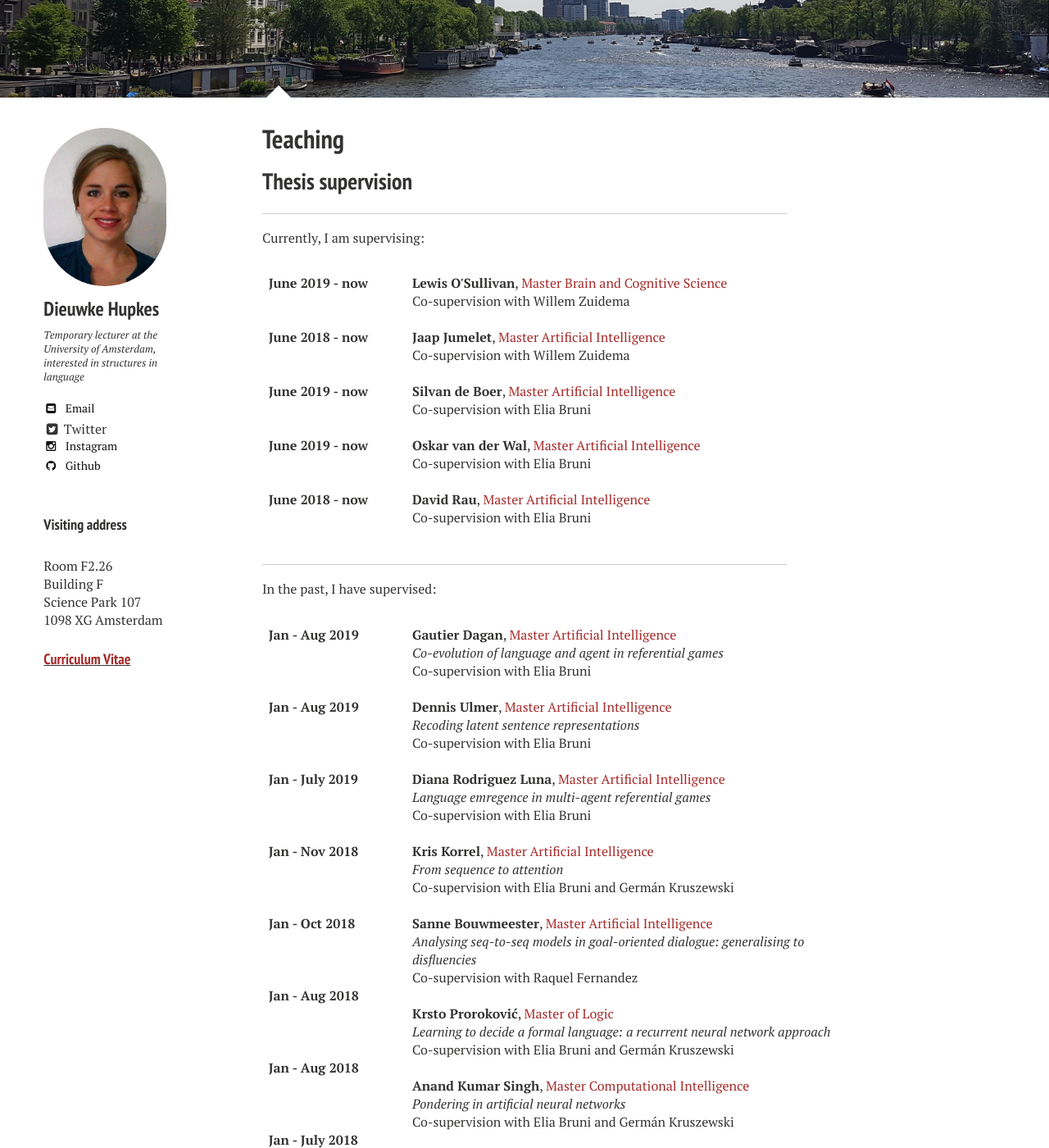
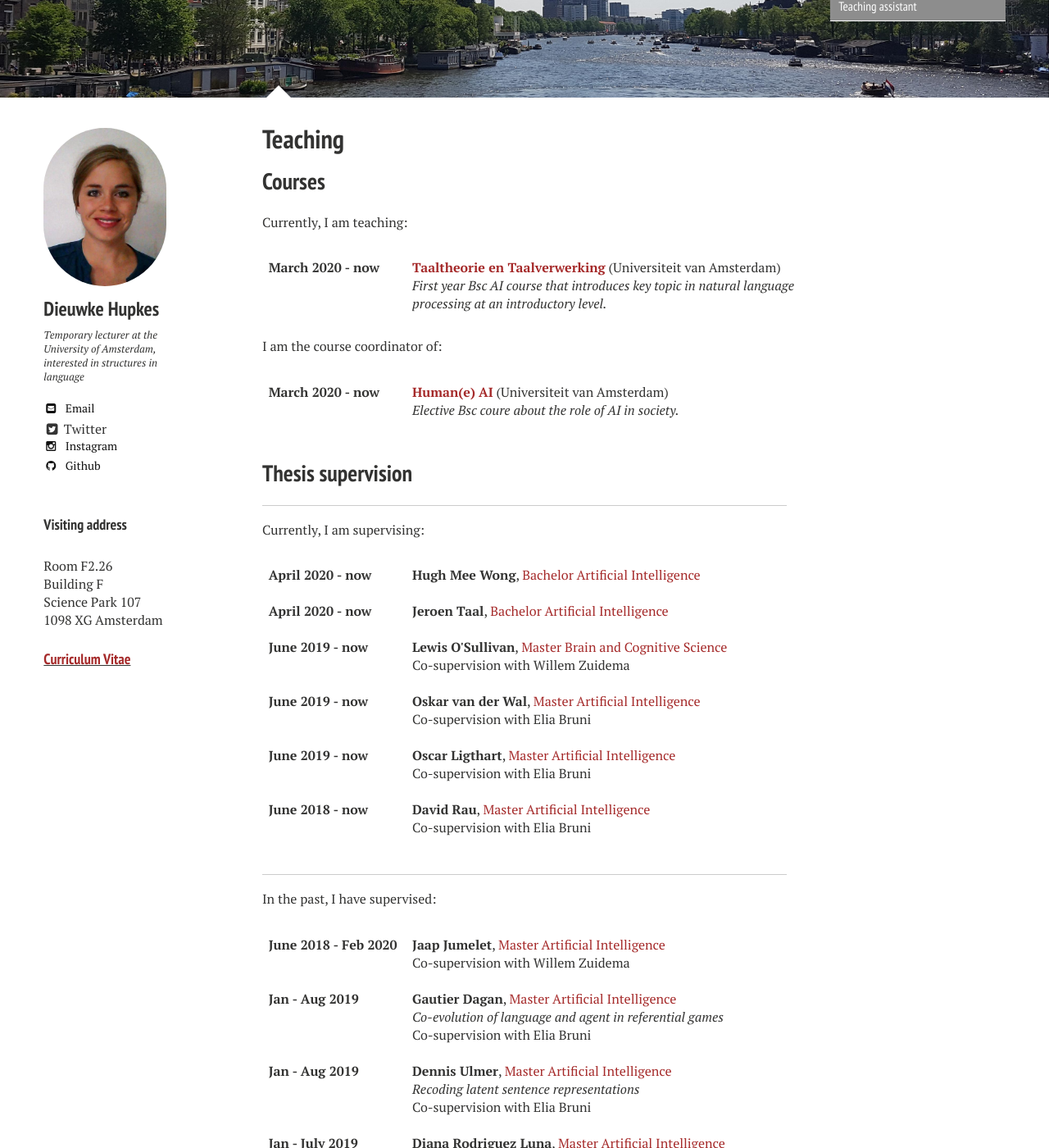
Before and after one commit to dieuwkehupkes/dieuwkehupkes.github.io, a Jekyll site: the page built from teaching.md, in a window 1280 px wide and 1400 px high, scrolled down 268 px. Shown: the whole window at 82% size. Built offline with Jekyll 4.4.1, drawn with Linux system fonts in a browser that asks for light colours; nearby versions of some CDN libraries; some of the changed text lies outside the part shown.

Commit message:
Update website

```diff
--- a/teaching.md
+++ b/teaching.md
@@ -42,6 +42,37 @@ image:
 
 </style>
 
+## Courses
+
+Currently, I am teaching:
+<div id="columns">
+    <div class="date column">
+        <b>
+        March 2020 - now
+        </b>
+    </div>
+    <div class="description column">
+        <b><a href="https://studiegids.uva.nl/xmlpages/page/2019-2020/zoek-vak/vak/72626" target="_blank"><font color="brown">Taaltheorie en Taalverwerking</font></a></b> (Universiteit van Amsterdam)
+        <br><i> First year Bsc AI course that introduces key topic in natural language processing at an introductory level. </i>
+        <br><br>
+    </div>
+</div>
+
+I am the course coordinator of:
+
+<div id="columns">
+    <div class="date column">
+        <b>
+        March 2020 - now
+        </b>
+    </div>
+    <div class="description column">
+        <b><a href="First year Bsc AI course that introduces key topic in natural language processing at an introductory level." target="_blank"><font color="brown">Human(e) AI</font></a></b> (Universiteit van Amsterdam)
+        <br><i> Elective Bsc coure about the role of AI in society.</i>
+        <br><br>
+    </div>
+</div>
+
 ## Thesis supervision
 <hr>
 
@@ -49,9 +80,11 @@ Currently, I am supervising:
 <div id="columns">
     <div class="date column">
         <b>
+        April 2020 - now
+        <br><br>
+        April 2020 - now
+        <br><br>
         June 2019 - now
-        <br><br><br>
-        June 2018 - now
         <br><br><br>
         June 2019 - now
         <br><br><br>
@@ -62,16 +95,17 @@ Currently, I am supervising:
         </b>
     </div>
     <div class="description column">
+        <b>Hugh Mee Wong</b>, <font color="brown">Bachelor Artificial Intelligence</font>
+        <br><br>
+        <b>Jeroen Taal</b>, <font color="brown">Bachelor Artificial Intelligence</font>
+        <br><br>
         <b>Lewis O'Sullivan</b>, <font color="brown">Master Brain and Cognitive Science</font>
         <br> Co-supervision with Willem Zuidema
         <br><br>
-        <b>Jaap Jumelet</b>, <font color="brown">Master Artificial Intelligence</font>
-        <br> Co-supervision with Willem Zuidema
-        <br><br>
-        <b>Silvan de Boer</b>, <font color="brown">Master Artificial Intelligence</font>
+        <b>Oskar van der Wal</b>, <font color="brown">Master Artificial Intelligence</font>
         <br> Co-supervision with Elia Bruni
         <br><br>
-        <b>Oskar van der Wal</b>, <font color="brown">Master Artificial Intelligence</font>
+        <b>Oscar Ligthart</b>, <font color="brown">Master Artificial Intelligence</font>
         <br> Co-supervision with Elia Bruni
         <br><br>
         <b>David Rau</b>, <font color="brown">Master Artificial Intelligence</font>
@@ -86,6 +120,8 @@ In the past, I have supervised:
 <div id="columns">
     <div class="date column">
         <b>
+        June 2018 - Feb 2020
+        <br><br><br>
         Jan - Aug 2019
         <br><br><br><br>
         Jan - Aug 2019
@@ -95,13 +131,13 @@ In the past, I have supervised:
         Jan - Nov 2018
         <br><br><br><br>
         Jan - Oct 2018
-        <br><br><br><br>
+        <br><br><br><br><br>
         Jan - Aug 2018
         <br><br><br><br>
         Jan - Aug 2018
         <br><br><br><br>
         Jan - July 2018
-        <br><br><br><br><br>
+        <br><br><br><br>
         Jan - Aug 2018
         <br><br><br><br>
         Jan - Jun 2018
@@ -111,6 +147,9 @@ In the past, I have supervised:
         </b>
     </div>
     <div class="description column">
+        <b>Jaap Jumelet</b>, <font color="brown">Master Artificial Intelligence</font>
+        <br> Co-supervision with Willem Zuidema
+        <br><br>
         <b>Gautier Dagan</b>, <font color="brown">Master Artificial Intelligence</font>
         <br><i> Co-evolution of language and agent in referential games </i>
         <br> Co-supervision with Elia Bruni
@@ -169,7 +208,9 @@ In the past, I have supervised:
 <div id="columns">
     <div class="date column">
         <b>
-        June 2019
+        Feb 2020 - now
+        <br><br><br> Feb 2020 - now
+        <br><br><br> June 2019
         <br><br><br><br> June 2019
         <br><br><br> June 2018
         <br><br><br><br> June 2018
@@ -179,7 +220,15 @@ In the past, I have supervised:
         </b>
     </div>
     <div class="description column">
-        <b> Syntactic awareness in language models: recurrence vs self-Attention </b>
+        <b> Contextual decomposition for attention-based models </b>
+        <br><i> Msc AI student Tom Kersten </i>
+
+        <br><br>
+        <b> Curriculum learning to improve compositionality </b>
+        <br><i> Msc AI student Michael Neely </i>
+
+        <br><br>
+        <b> Syntactic awareness in language models: recurrence vs self-attention </b>
         <br><i> Msc AI students Sander Bos, Lorian Colthof, Bryan Guevara and Vivian van Oijen</i>
 
         <br><br>
@@ -213,7 +262,8 @@ I've (guest)lectured in the following courses:
 <div id="columns">
     <div class="date column">
         <b>
-        May 2019
+        April 2020
+        <br> May 2019
         <br> Nov 2018
         <br> Dec 2017
         <br> Mar 2017
@@ -221,7 +271,8 @@ I've (guest)lectured in the following courses:
         </b>
     </div>
     <div class="description column">
-        <i> Statistical Methods for Natural Language Semantics </i>
+        <i> Natural Language Processing 2</i>
+        <br> <i> Statistical Methods for Natural Language Semantics </i>
         <br><i> Foundations of Neural and Cognitive Modelling </i>
         <br><i> Natural Language Processing 1 </i>
         <br><i> Cognitive Models of Language and Music </i>
@@ -229,7 +280,7 @@ I've (guest)lectured in the following courses:
     </div>
 </div>
 
-## Courses
+## Teaching assistant
 <hr>
 I have been a teaching assistant in the following courses:
 
```
Also changed, not shown: index.md (+1 -1 lines), talks.md (+2 -4 lines), 1 other file.
